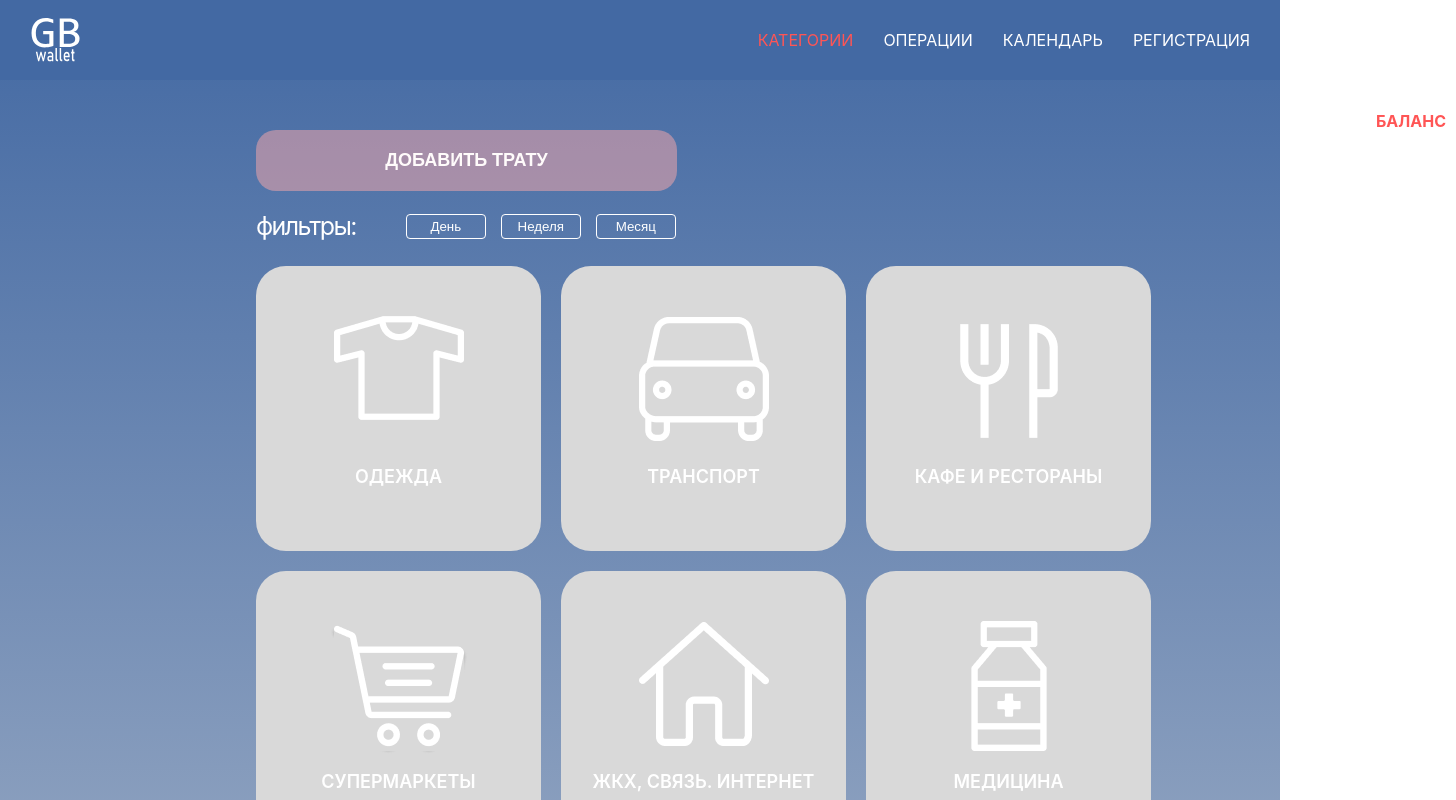
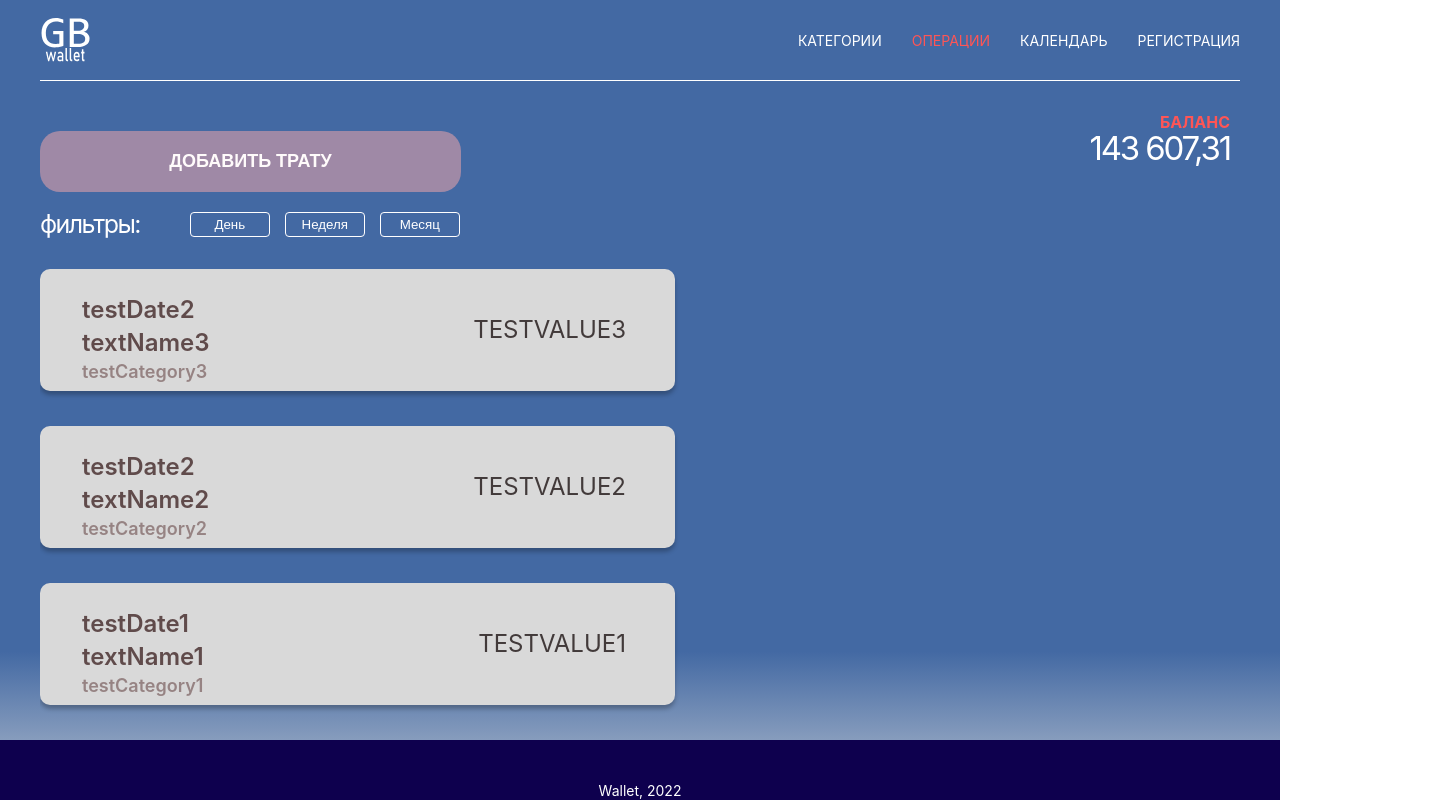
Before and after one commit to Mercique/Wallet-project, a React (Create React App) app: page / in a window 1280 px wide. Shown: the top 800 px of the page, 1456 px wide, since content can reach past the window. Built offline with nearby package versions, Linux system fonts and the light colour scheme.

Commit message:
fix full width site

```diff
--- a/src/App.css
+++ b/src/App.css
@@ -1,14 +1,28 @@
 .App {
-  min-height: 100vh;
-  display: flex;
-  flex-direction: column;
-  align-items: center;
-  justify-content: center;
+  font-size: 14px;
+  line-height: 17px;
   color: #fff;
-  background: linear-gradient(180deg, #4369A3 77.54%, #D3D6DA 99.97%, #DCDCDD 99.98%, #BCBCBC 99.99%);
+  background: linear-gradient(
+    180deg,
+    #4369a3 77.54%,
+    #d3d6da 99.97%,
+    #dcdcdd 99.98%,
+    #bcbcbc 99.99%
+  );
 }
 
 .center {
   padding-left: calc(50% - 600px);
   padding-right: calc(50% - 600px);
 }
+
+.wrapper {
+  min-height: 100vh;
+  display: flex;
+  flex-direction: column;
+}
+
+.wrapper-top {
+  flex-grow: 1;
+  position: relative;
+}
--- a/src/App.jsx
+++ b/src/App.jsx
@@ -1,3 +1,4 @@
+import "./App.css";
 import { useState } from "react";
 import { PaymentForm } from "./components/PaymentForm/PaymentForm";
 import { PaymentList } from "./components/PaymentList/PaymentList";
@@ -5,9 +6,9 @@ import { Category } from "./components/Category/category";
 import { Routes, Route } from "react-router-dom";
 import { Calendar } from "./components/Calendar/Calendar";
 import { Registration } from "./components/Registration/Registration";
-import { Operations } from "./components/Operations/Operations";
 import { Header } from "./components/Header/Header";
 import { Modal } from "./components/Modal/Modal";
+import { Footer } from "./components/Footer/Footer";
 
 function App() {
   // тестовый массив данных, пока нет API
@@ -37,29 +38,32 @@ function App() {
   const [modalActive, setModalActive] = useState(false);
 
   const addNewPayment = (newPayment) => {
-    setPaymentList((prevPayment) => [...prevPayment, newPayment]);
+    setPaymentList((prevPayment) => [newPayment, ...prevPayment]);
   };
 
   return (
-    <>
+    <div className="App">
+      <div className="wrapper">
+        <div className="wrapper-top center">
           <Header />
           <Routes>
-        <Route
-          path="/"
-          element={
-            <>
+            <Route path="/category" element={<Category />} />
+            <Route path="/" element={
+                <div className="operations">
                   <PaymentForm addNewPayment={addNewPayment} />
                   <Modal active={modalActive} setActive={setModalActive}/>
-              <Category />
-              <PaymentList paymentList={paymentList} />
-            </>
+                  {/* <Category /> */}
+                  <PaymentList paymentList={paymentList.reverse()} />
+                </div>
               }
             />
-        <Route path="/operations" element={<Operations />} />
             <Route path="/calendar" element={<Calendar />} />
             <Route path="/registration" element={<Registration />} />
           </Routes>
-    </>
+        </div>
+        <Footer />
+      </div>
+    </div>
   );
 }
 
--- a/src/components/Category/category.jsx
+++ b/src/components/Category/category.jsx
@@ -16,9 +16,9 @@ export const Category = () => {
 
   return (
     <div className="category">
-      {category.map((item) => (
+      {/* {category.map((item) => (
         <CategoryItem img={item.img} category={item.category} key={item.id} />
-      ))}
+      ))} */}
     </div>
   );
 };
--- /dev/null
+++ b/src/components/Footer/Footer.css
@@ -0,0 +1,8 @@
+.footer {
+  height: 100px;
+  display: flex;
+  align-items: center;
+  justify-content: center;
+  color: #fff;
+  background: #0e004e;
+}
--- /dev/null
+++ b/src/components/Footer/Footer.jsx
@@ -0,0 +1,9 @@
+import "./Footer.css";
+
+export const Footer = () => {
+  return (
+    <div className="footer">
+      <p>Wallet, 2022</p>
+    </div>
+  );
+};
--- a/src/components/Header/Header.jsx
+++ b/src/components/Header/Header.jsx
@@ -11,7 +11,7 @@ export function Header() {
         <Nav.Link
           style={({ isActive }) => ({ color: isActive ? "#FF5555" : "white" })}
           className="header__link"
-          to="/"
+          to="/category"
           as={NavLink}
         >
           категории
@@ -19,7 +19,7 @@ export function Header() {
         <Nav.Link
           style={({ isActive }) => ({ color: isActive ? "#FF5555" : "white" })}
           className="header__link"
-          to="/operations"
+          to="/"
           as={NavLink}
         >
           операции
--- a/src/components/Header/header.css
+++ b/src/components/Header/header.css
@@ -4,7 +4,7 @@
     display: flex;
     align-items: center;
     justify-content: space-between;
-    padding: 0 30px 0 30px;
+    border-bottom: 1px solid #FFFFFF;
 }
 
 .header__wrp {
--- a/src/components/Operations/Operations.jsx
+++ /dev/null
@@ -1,3 +0,0 @@
-export function Operations() {
-  return <h1>Operations</h1>;
-}
--- a/src/components/PaymentForm/PaymentForm.css
+++ b/src/components/PaymentForm/PaymentForm.css
@@ -1,8 +1,6 @@
 .content-wrapper {
     display: flex;
     justify-content: space-between;
-    width: 1200px;
-    margin-left: 20%;
 }
 
 
@@ -46,6 +44,7 @@
     text-transform: uppercase;
     color: #FF5555;
     margin: 0px;
+    padding-bottom: 7px;
 }
 
 .white-text {
--- a/src/components/PaymentList/PaymentList.css
+++ b/src/components/PaymentList/PaymentList.css
@@ -1,13 +1,13 @@
 .expenses {
+    max-height: 471px;
     display: flex;
     flex-direction: column;
-    margin-top: 40px;
-    margin-left: 26%;
-
+    margin-top: 32px;
+    overflow-y: scroll;
 }
 
 .expenses-item {
-    width: 795px;
+    width: 544px;
     height: 90px;
     background: #D9D9D9;
     box-shadow: 0px 4px 4px rgba(0, 0, 0, 0.25);
```
Lines whose indentation alone changed are shown as unchanged.
